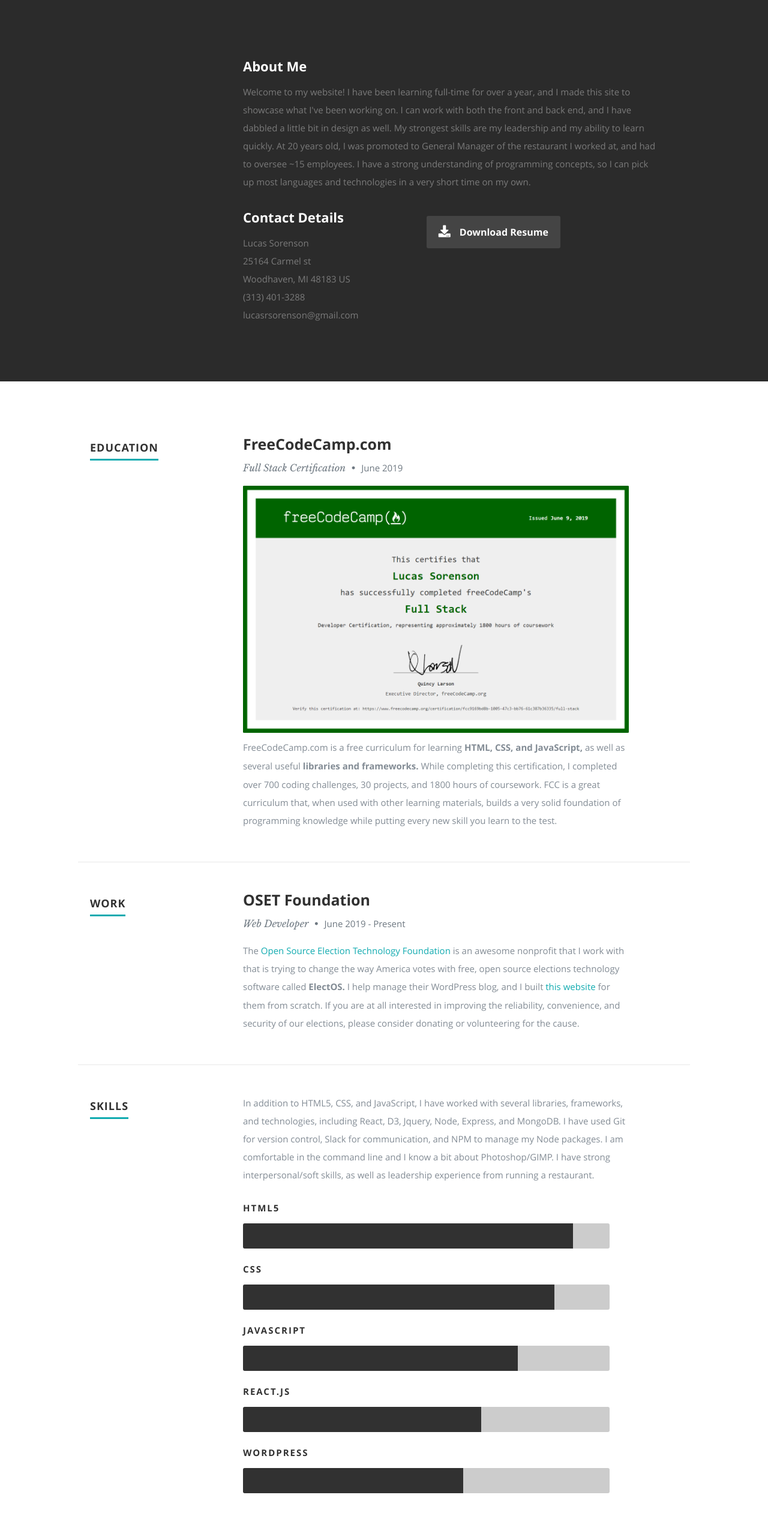
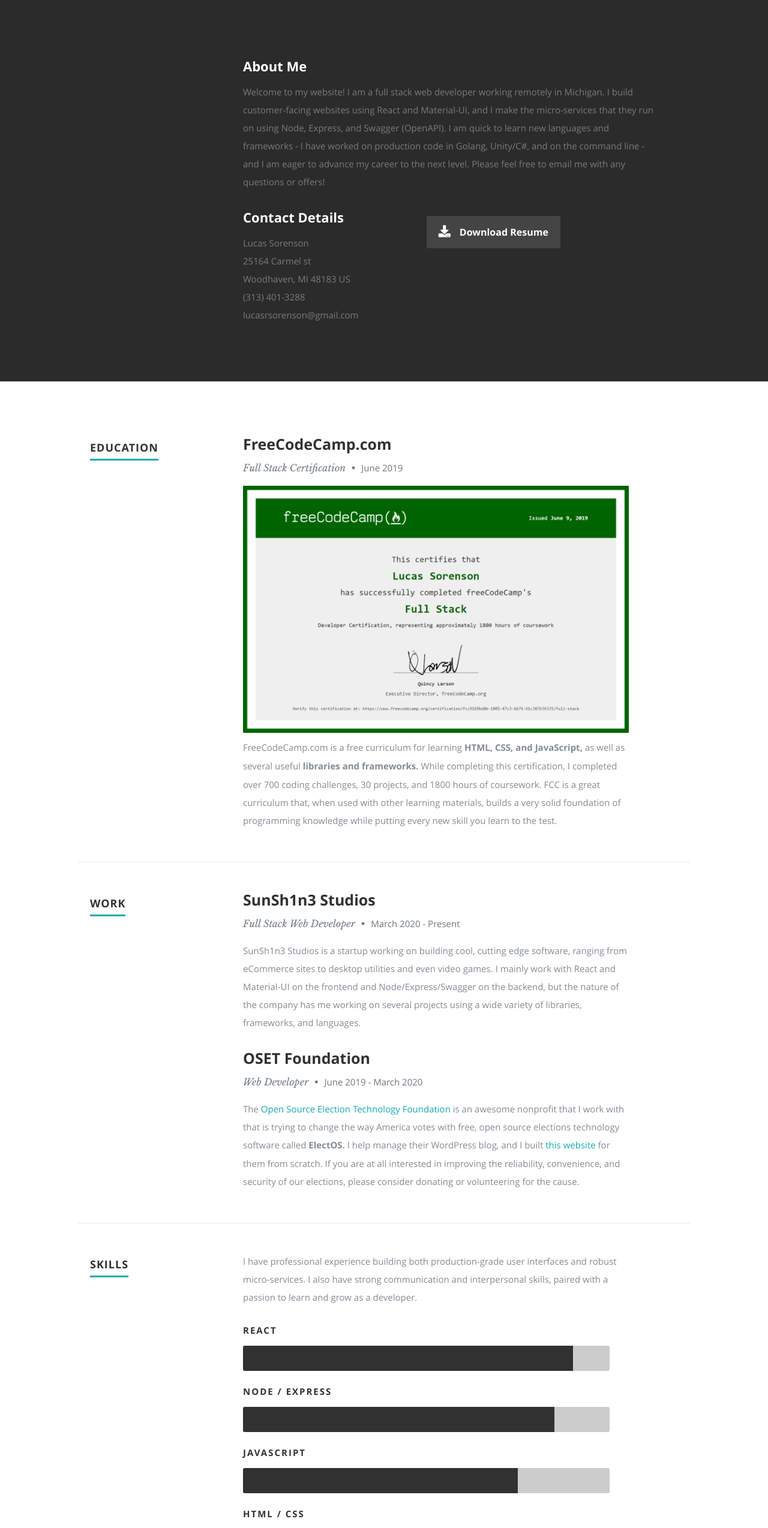
Before and after one commit to lucassorenson/lucassorenson.github.io, a plain HTML site: page index.html in a window 1280 px wide. Shown: the part 800-3348 px from the top of the page at 60% size. Drawn offline with nearby package versions, Linux system fonts and the light colour scheme.

Commit message:
Update index.html

```diff
--- a/index.html
+++ b/index.html
@@ -10,7 +10,7 @@
     <!--- Basic Page Needs
    ================================================== -->
     <meta charset="utf-8">
-    <title>Lucas Sorenson - Web Developer</title>
+    <title>Lucas Sorenson - Full Stack Web Developer</title>
     <meta name="description" content="My Web Developer portfolio site">
     <meta name="author" content="Lucas Sorenson">
 
@@ -66,7 +66,7 @@
                 <ul class="social">
                     <li><a href="https://www.facebook.com/lucas.w.sorenson" target="_blank"><i class="fab fa-facebook"></i></a></li>
                     <li><a href="https://www.twitter.com/LucasSorenson4" target="_blank"><i class="fab fa-twitter"></i></a></li>
-                    <li><a href="https://www.linkedin.com/in/lucas-sorenson-15b91b197" target="_blank"><i class="fab fa-linkedin"></i></a>
+                    <li><a href="https://www.linkedin.com/in/lucas-sorenson" target="_blank"><i class="fab fa-linkedin"></i></a>
                         <li><a href="https://www.freecodecamp.org/forum/u/lucassorenson/summary" target="_blank"><i class="fab fa-free-code-camp"></i></a></li>
                     </li>
                 </ul>
@@ -98,9 +98,10 @@
                 <h2>About Me</h2>
 
                 <p>
-                    Welcome to my website! I have been learning full-time for over a year, and I made this site to showcase what I've been working on. I can work with both the front and back end, and I have dabbled a little bit in design as well. My strongest skills are
-                    my leadership and my ability to learn quickly. At 20 years old, I was promoted to General Manager of the restaurant I worked at, and had to oversee ~15 employees. I have a strong understanding of programming concepts, so I can pick
-                    up most languages and technologies in a very short time on my own.
+                    Welcome to my website! I am a full stack web developer working remotely in Michigan. I build customer-facing websites using React and Material-UI,
+			and I make the micro-services that they run on using Node, Express, and Swagger (OpenAPI). I am quick to learn new languages and frameworks - I have worked on
+			production code in Golang, Unity/C#, and on the command line - and I am eager to advance my career to the next level. Please feel free to email me with any questions
+			or offers!
                 </p>
 
                 <div class="row">
@@ -187,12 +188,30 @@
 
             <div class="nine columns main-col">
 
+	    	<div class="row item">
+
+                    <div class="twelve columns">
+
+                        <h3>SunSh1n3 Studios</h3>
+                        <p class="info">Full Stack Web Developer <span>&bull;</span> <em class="date">March 2020 - Present</em></p>
+
+                        <p>
+                            SunSh1n3 Studios is a startup working on building cool, cutting edge software, ranging from eCommerce sites to desktop utilities and even video games.
+				I mainly work with React and Material-UI on the frontend and Node/Express/Swagger on the backend, but the nature of the company has me working on
+				several projects using a wide variety of libraries, frameworks, and languages.
+                        </p>
+
+                    </div>
+
+                </div>
+                <!-- item end -->
+
                 <div class="row item">
 
                     <div class="twelve columns">
 
                         <h3>OSET Foundation</h3>
-                        <p class="info">Web Developer <span>&bull;</span> <em class="date">June 2019 - Present</em></p>
+                        <p class="info">Web Developer <span>&bull;</span> <em class="date">June 2019 - March 2020</em></p>
 
                         <p>
                             The <a href="https://www.osetfoundation.org/" target="_blank">Open Source Election Technology Foundation</a> is an awesome nonprofit that I work with that is trying to change the way America votes with free, open source elections
@@ -222,18 +241,18 @@
 
             <div class="nine columns main-col">
 
-                <p>In addition to HTML5, CSS, and JavaScript, I have worked with several libraries, frameworks, and technologies, including React, D3, Jquery, Node, Express, and MongoDB. I have used Git for version control, Slack for communication, and NPM
-                    to manage my Node packages. I am comfortable in the command line and I know a bit about Photoshop/GIMP. I have strong interpersonal/soft skills, as well as leadership experience from running a restaurant.
-                </p>
+                <p>I have professional experience building both production-grade user interfaces and robust micro-services. I also have strong communication and interpersonal skills,
+			paired with a passion to learn and grow as a developer.
+		    </p>
 
                 <div class="bars">
 
                     <ul class="skills">
-                        <li><span class="bar-expand html5"></span><em>HTML5</em></li>
-                        <li><span class="bar-expand css"></span><em>CSS</em></li>
+                        <li><span class="bar-expand html5"></span><em>React</em></li>
+                        <li><span class="bar-expand css"></span><em>Node / Express</em></li>
                         <li><span class="bar-expand javascript"></span><em>JavaScript</em></li>
-                        <li><span class="bar-expand react"></span><em>React.JS</em></li>
-                        <li><span class="bar-expand wordpress"></span><em>Wordpress</em></li>
+                        <li><span class="bar-expand react"></span><em>HTML / CSS</em></li>
+
                     </ul>
 
                 </div>
@@ -522,7 +541,7 @@
                 <<<<<<< HEAD <ul class="social-links">
                     <li><a href="https://www.facebook.com/lucas.w.sorenson" target="_blank"><i class="fab fa-facebook"></i></a></li>
                     <li><a href="https://www.twitter.com/LucasSorenson4" target="_blank"><i class="fab fa-twitter"></i></a></li>
-                    <li><a href="https://www.linkedin.com/in/lucas-sorenson-15b91b197" target="_blank"><i class="fab fa-linkedin"></i></a></li>
+                    <li><a href="https://www.linkedin.com/in/lucas-sorenson" target="_blank"><i class="fab fa-linkedin"></i></a></li>
                     <li><a href="https://www.freecodecamp.org/forum/u/lucassorenson/summary" target="_blank"><i class="fab fa-free-code-camp"></i></a></li>
                     </ul>
                     =======
@@ -530,7 +549,7 @@
                         <li><a href="https://www.facebook.com/lucas.w.sorenson" target="_blank"><i class="fab fa-facebook"></i></a></li>
                         <li><a href="https://www.github.com/lucassorenson" target="_blank"><i class="fab fa-github"></i></a></li>
                         <li><a href="https://www.twitter.com/LucasSorenson4" target="_blank"><i class="fab fa-twitter"></i></a></li>
-                        <li><a href="https://www.linkedin.com/in/lucas-sorenson-15b91b197" target="_blank"><i class="fab fa-linkedin"></i></a></li>
+                        <li><a href="https://www.linkedin.com/in/lucas-sorenson" target="_blank"><i class="fab fa-linkedin"></i></a></li>
                         <li><a href="https://www.freecodecamp.org/forum/u/lucassorenson/summary" target="_blank"><i class="fab fa-free-code-camp"></i></a></li>
                     </ul>
                     >>>>>>> e5fadf3dac88f8d911cd7728e8d5fd39ab0dd094
```
